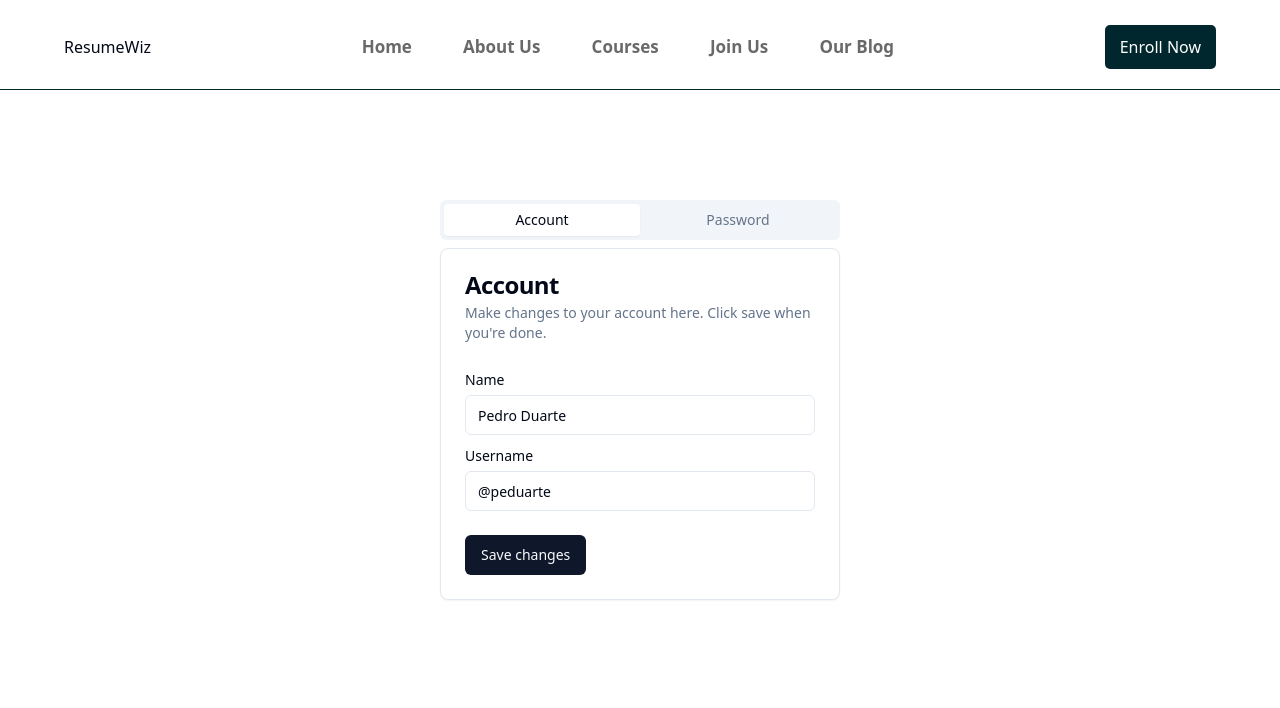
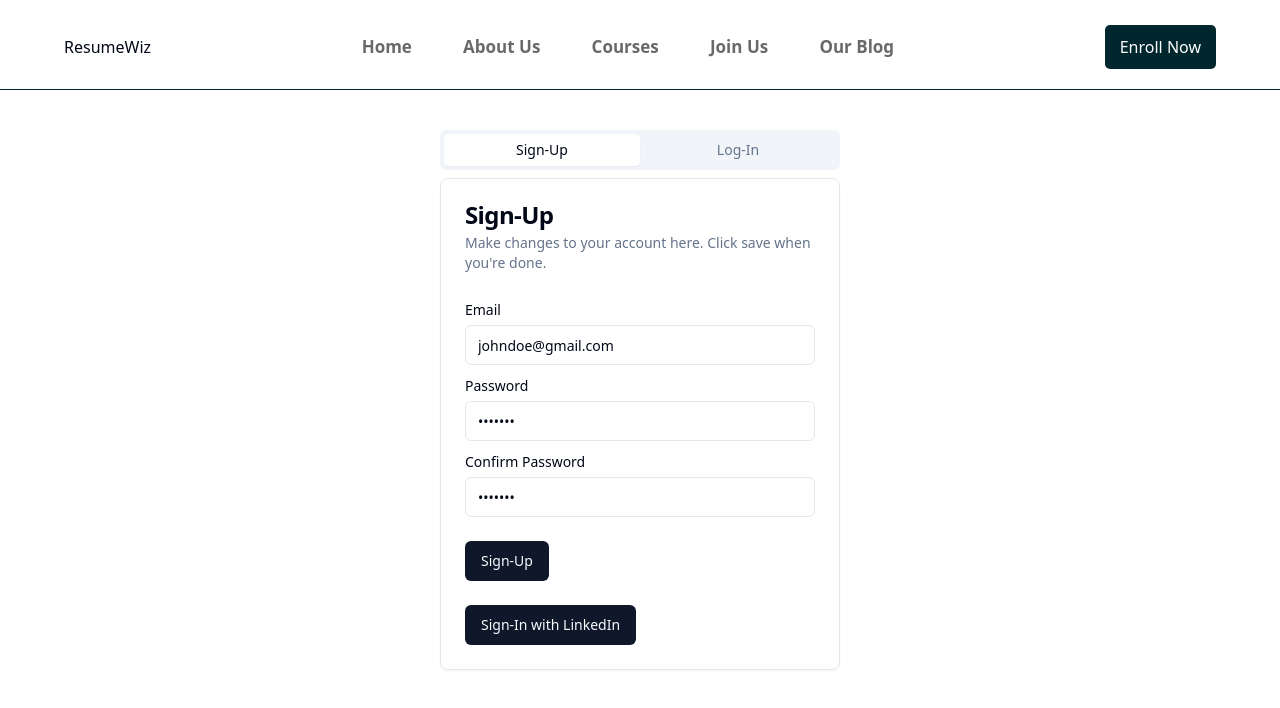
Before and after one commit to SynthCod3/ResumeWiz, a Next.js app: page /auth in a window 1280 px wide. Shown: the top 708 px of the page. Built offline with nearby package versions, Linux system fonts and the light colour scheme.

Commit message:
page created

```diff
--- a/components/auth.tsx
+++ b/components/auth.tsx
@@ -20,52 +20,62 @@ export function Auth() {
   return (
     <Tabs defaultValue="account" className="w-[400px]">
       <TabsList className="grid w-full grid-cols-2">
-        <TabsTrigger value="account">Account</TabsTrigger>
-        <TabsTrigger value="password">Password</TabsTrigger>
+        <TabsTrigger value="account">Sign-Up</TabsTrigger>
+        <TabsTrigger value="password">Log-In</TabsTrigger>
       </TabsList>
       <TabsContent value="account">
         <Card>
           <CardHeader>
-            <CardTitle>Account</CardTitle>
+            <CardTitle>Sign-Up</CardTitle>
             <CardDescription>
               Make changes to your account here. Click save when you're done.
             </CardDescription>
           </CardHeader>
           <CardContent className="space-y-2">
             <div className="space-y-1">
-              <Label htmlFor="name">Name</Label>
-              <Input id="name" defaultValue="Pedro Duarte" />
+              <Label htmlFor="name">Email</Label>
+              <Input id="name" defaultValue="johndoe@gmail.com" />
             </div>
             <div className="space-y-1">
-              <Label htmlFor="username">Username</Label>
-              <Input id="username" defaultValue="@peduarte" />
+              <Label htmlFor="username">Password</Label>
+              <Input id="username" type="password" defaultValue="*******" />
+            </div>
+            <div className="space-y-1">
+              <Label htmlFor="username">Confirm Password</Label>
+              <Input id="username" type="password" defaultValue="*******" />
             </div>
           </CardContent>
           <CardFooter>
-            <Button>Save changes</Button>
+            <Button>Sign-Up</Button>
+          </CardFooter>
+          <CardFooter>
+            <Button>Sign-In with LinkedIn</Button>
           </CardFooter>
         </Card>
       </TabsContent>
       <TabsContent value="password">
         <Card>
           <CardHeader>
-            <CardTitle>Password</CardTitle>
+            <CardTitle>Log-In</CardTitle>
             <CardDescription>
               Change your password here. After saving, you'll be logged out.
             </CardDescription>
           </CardHeader>
           <CardContent className="space-y-2">
             <div className="space-y-1">
-              <Label htmlFor="current">Current password</Label>
-              <Input id="current" type="password" />
+              <Label htmlFor="current">Email</Label>
+              <Input id="current" type="email" />
             </div>
             <div className="space-y-1">
-              <Label htmlFor="new">New password</Label>
+              <Label htmlFor="new">Password</Label>
               <Input id="new" type="password" />
             </div>
           </CardContent>
           <CardFooter>
-            <Button>Save password</Button>
+            <Button>Sign-In</Button>
+          </CardFooter>
+          <CardFooter>
+            <Button>Sign-In with LinkedIn</Button>
           </CardFooter>
         </Card>
       </TabsContent>
```
Also changed, not shown: 1 other file (tests, documents, lock files or other folders).
